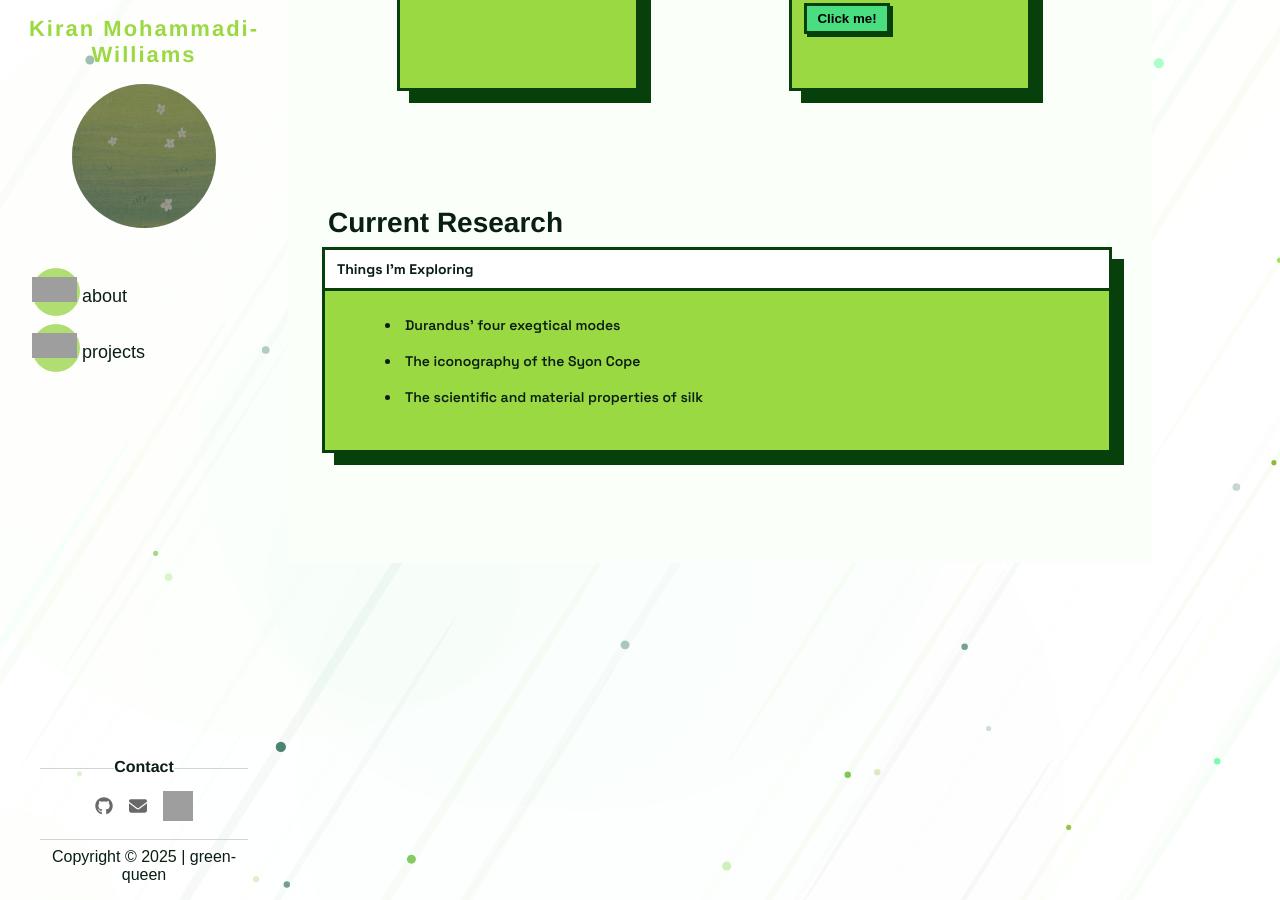
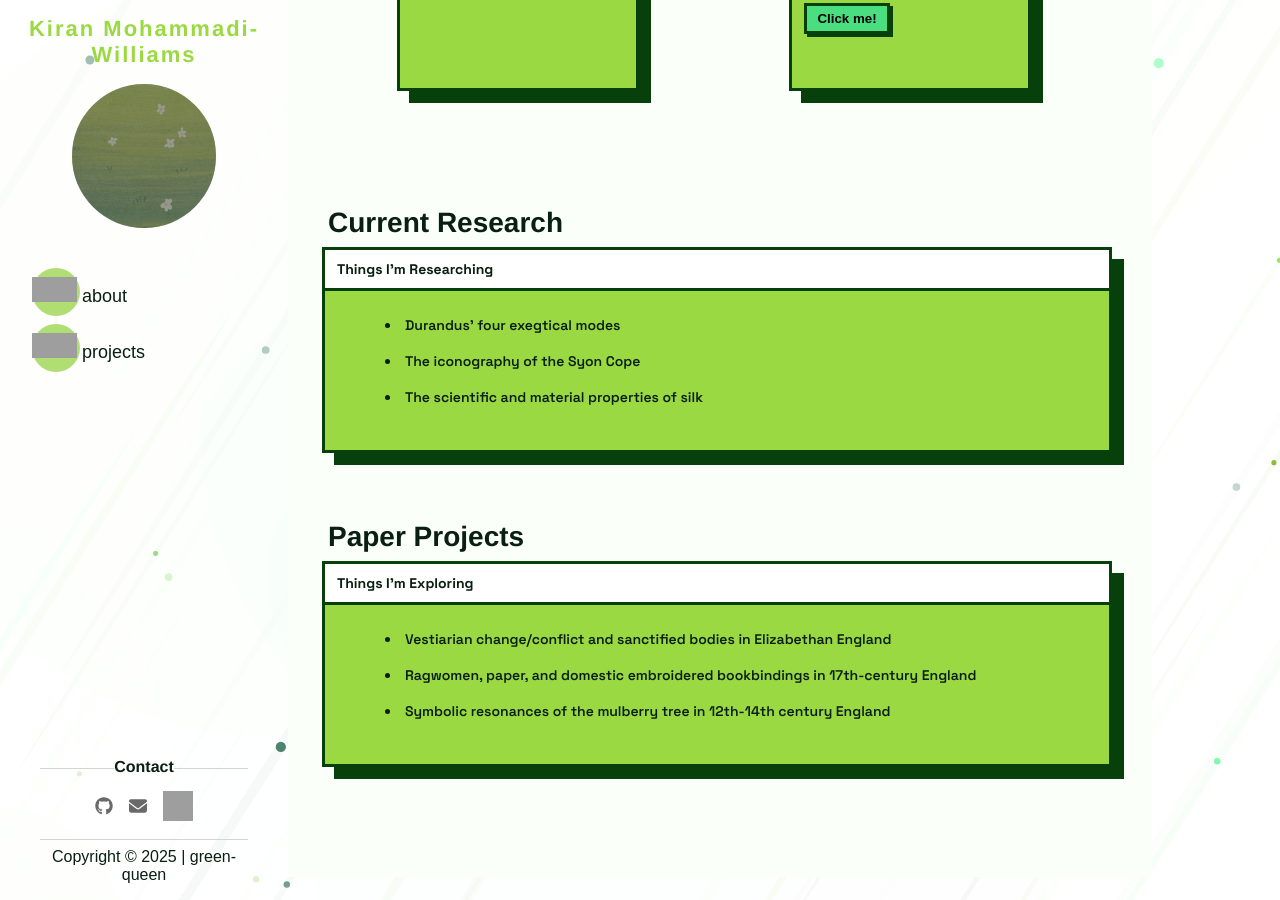
Before and after one commit to green-queen/green-queen.github.io, a Jekyll site: the page built from _pages/projects.md, in a window 1280 px wide and 900 px high, scrolled down 2409 px. Built offline with Jekyll 4.4.1, drawn with Linux system fonts in a browser that asks for light colours; some web fonts are replaced; grey boxes are pictures that could not be loaded.

Commit message:
Update projects.md

```diff
--- a/_pages/projects.md
+++ b/_pages/projects.md
@@ -143,7 +143,7 @@ main {
 
 ## Current Research
 <div class="card" style="height:200px; width:100%;">
-    <div class="head">Things I'm Exploring</div>
+    <div class="head">Things I'm Researching</div>
     <div class="content" style= "padding: 0px 0px 0px 60px">
         <li>Durandus' four exegtical modes</li>
         <li>The iconography of the Syon Cope</li>
@@ -151,3 +151,14 @@ main {
       <br/>
     </div>
 </div>
+
+## Paper Projects
+<div class="card" style="height:200px; width:100%;">
+    <div class="head">Things I'm Exploring</div>
+    <div class="content" style= "padding: 0px 0px 0px 60px">
+        <li>Vestiarian change/conflict and sanctified bodies in Elizabethan England</li>
+        <li>Ragwomen, paper, and domestic embroidered bookbindings in 17th-century England</li>
+        <li>Symbolic resonances of the mulberry tree in 12th-14th century England</li>
+      <br/>
+    </div>
+</div>
```
